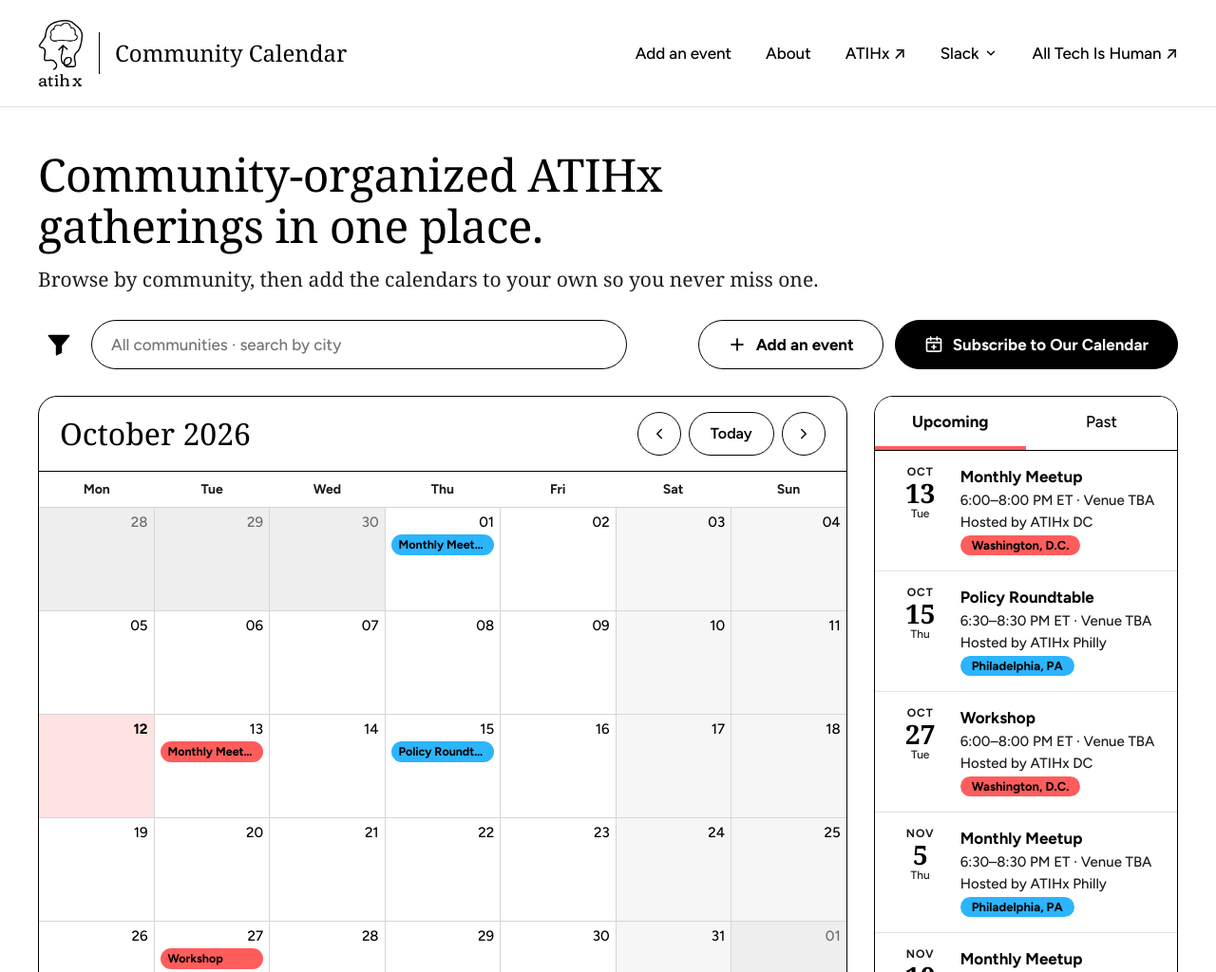
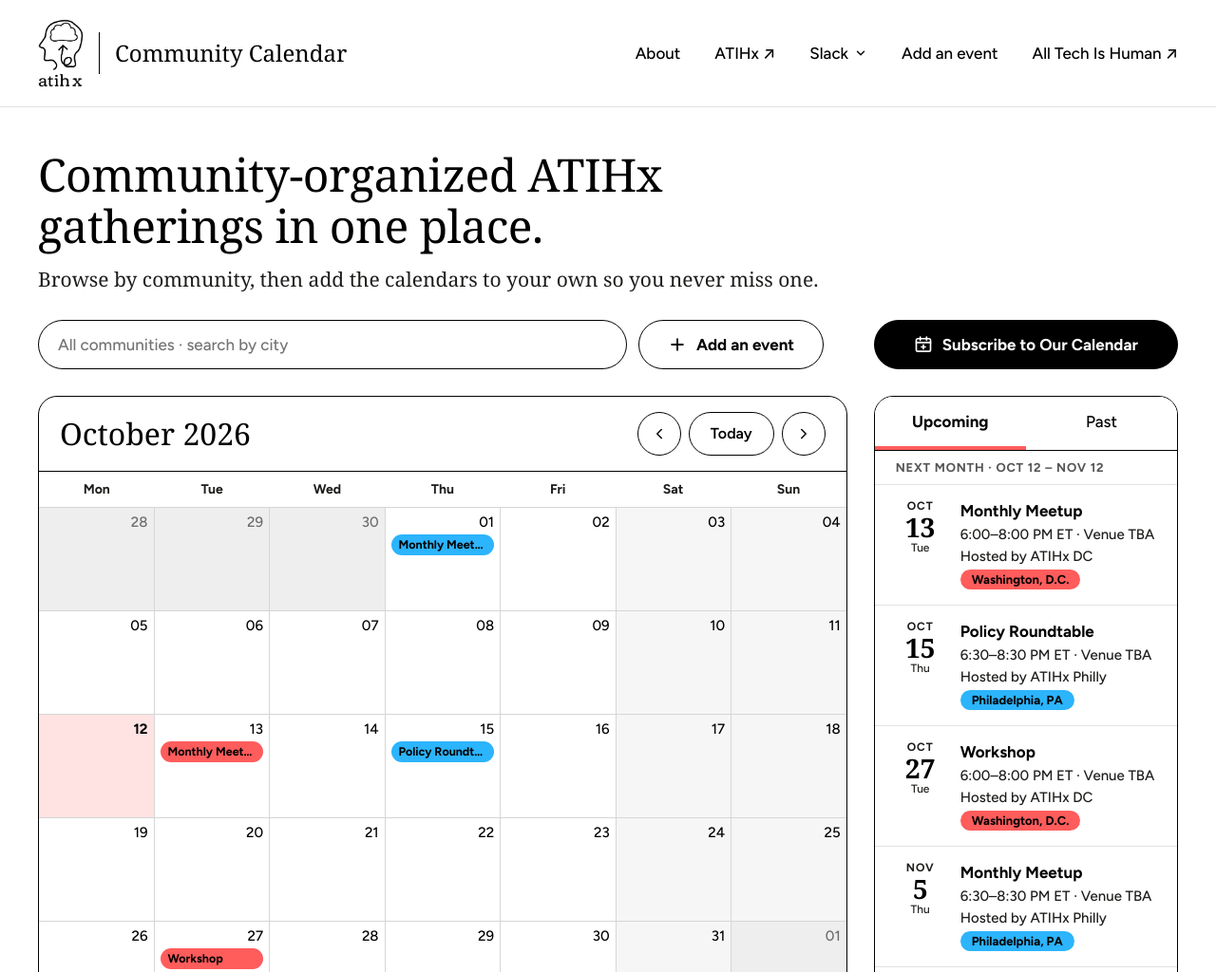
Before and after one commit to ChadL22/atihx-community-calendar, a plain HTML site: page index.html in a window 1280 px wide. Shown: the top 1024 px of the page at 95% size. Drawn offline with Linux system fonts and the light colour scheme; a web font is replaced by a local one.

Commit message:
Align toolbar, limit event list ranges, reorder menu

```diff
--- a/css/styles.css
+++ b/css/styles.css
@@ -91,6 +91,7 @@
 .brand-name { font-family: var(--serif); font-size: 24px; line-height: 1.1; }
 
 .nav { display: flex; flex-wrap: wrap; align-items: center; gap: 10px 36px; font-size: 17px; }
+.nav a[aria-current="page"],
 .nav a:hover, .dropdown-toggle:hover {
   text-decoration: underline; text-underline-offset: 6px; text-decoration-thickness: 2px;
 }
@@ -120,13 +121,13 @@
 .lead { margin: 0; font-family: var(--serif); font-size: 21px; line-height: 1.45; color: var(--ink); }
 
 /* ---------- Toolbar: filter + subscribe ---------- */
-.toolbar { display: flex; flex-wrap: wrap; align-items: center; gap: 12px; }
-.toolbar-actions { display: flex; flex-wrap: wrap; gap: 12px; margin-left: auto; }
-.filter { display: flex; align-items: center; gap: 12px; flex: 1 1 380px; max-width: 620px; min-width: 0; }
-.filter-icon {
-  display: inline-flex; align-items: center; justify-content: center;
-  width: 44px; height: 44px; flex: none; cursor: pointer;
-}
+.toolbar { display: flex; flex-wrap: wrap; align-items: center; gap: 12px 28px; }
+/* Same flex values and gap as .calendar-layout, so the toolbar lines up with
+   the calendar (left) and the event list (right). */
+.toolbar-main { flex: 999 1 560px; min-width: 0; display: flex; flex-wrap: wrap; align-items: center; gap: 12px; }
+.toolbar-side { flex: 1 1 320px; min-width: 0; display: flex; }
+.toolbar-side .btn { width: 100%; }
+.filter { display: flex; align-items: center; flex: 1 1 320px; max-width: 620px; min-width: 0; }
 .filter-box { position: relative; flex: 1; min-width: 0; }
 .field {
   display: flex; flex-wrap: wrap; align-items: center; gap: 8px;
@@ -247,6 +248,17 @@
   color: var(--black); font-size: 13px; font-weight: 700;
 }
 .list-empty { padding: 32px 22px; text-align: center; font-size: 16px; color: var(--ink); }
+.list-range { margin: 0; padding: 10px 22px; border-bottom: 1px solid var(--line-soft); font-size: 13px; font-weight: 700; letter-spacing: 0.06em; text-transform: uppercase; color: #555; }
+#event-list.is-scrollable {
+  overflow-y: auto; overscroll-behavior: contain;
+  /* soft shadows that appear when there is more to scroll */
+  background:
+    linear-gradient(#fff 30%, rgba(255,255,255,0)) top / 100% 40px no-repeat local,
+    linear-gradient(rgba(255,255,255,0), #fff 70%) bottom / 100% 40px no-repeat local,
+    radial-gradient(farthest-side at 50% 0, rgba(0,0,0,0.14), transparent) top / 100% 12px no-repeat scroll,
+    radial-gradient(farthest-side at 50% 100%, rgba(0,0,0,0.14), transparent) bottom / 100% 12px no-repeat scroll;
+}
+#event-list:focus-visible { outline-offset: -3px; }
 .events-foot { padding: 16px 22px; border-top: var(--border); font-size: 15px; color: var(--ink); }
 
 /* ---------- Submit page ---------- */
@@ -330,9 +342,8 @@
 
 /* ---------- Small screens ---------- */
 @media (max-width: 760px) {
-  .toolbar-actions { margin-left: 0; width: 100%; }
-  .toolbar-actions .btn { flex: 1 1 200px; }
   .filter { max-width: none; flex-basis: 100%; }
+  .toolbar-main .btn { width: 100%; }
 }
 @media (max-width: 640px) {
   .wrap { padding-left: 16px; padding-right: 16px; }
--- a/index.html
+++ b/index.html
@@ -21,7 +21,6 @@
       <span class="brand-name">Community Calendar</span>
     </a>
     <nav class="nav" aria-label="Main">
-      <a href="submit.html">Add an event</a>
       <a href="#about">About</a>
       <a href="https://alltechishuman.org/atihx">ATIHx ↗</a>
       <div class="dropdown">
@@ -34,6 +33,7 @@
           <a href="https://all-tech-is-human.slack.com/">Sign into ATIH's Slack</a>
         </div>
       </div>
+      <a href="submit.html">Add an event</a>
       <a href="https://alltechishuman.org/">All Tech Is Human ↗</a>
     </nav>
   </div>
@@ -47,11 +47,9 @@
   </section>
 
   <div class="toolbar">
+    <div class="toolbar-main">
       <div class="filter" id="filter">
-      <label for="community-search" class="filter-icon" title="Filter by community">
-        <span class="sr-only">Filter by community</span>
-        <svg width="28" height="28" viewBox="0 0 24 24" fill="currentColor" stroke="currentColor" stroke-width="1.5" stroke-linejoin="round" aria-hidden="true"><path d="M3 4h18l-7 8.5V19l-4 2v-8.5L3 4z"/></svg>
-      </label>
+        <label for="community-search" class="sr-only">Filter by community</label>
         <div class="filter-box">
           <div class="field">
             <span id="tags" class="tags"></span>
@@ -64,11 +62,12 @@
           </div>
         </div>
       </div>
-    <div class="toolbar-actions">
       <a class="btn btn-outline" href="submit.html">
         <svg width="20" height="20" viewBox="0 0 24 24" fill="none" stroke="currentColor" stroke-width="2.2" stroke-linecap="round" aria-hidden="true"><path d="M12 5v14M5 12h14"/></svg>
         Add an event
       </a>
+    </div>
+    <div class="toolbar-side">
       <button type="button" class="btn btn-dark" id="subscribe-toggle" aria-expanded="false" aria-controls="subscribe-panel">
         <svg width="20" height="20" viewBox="0 0 24 24" fill="none" stroke="currentColor" stroke-width="2" stroke-linecap="round" stroke-linejoin="round" aria-hidden="true"><rect x="3" y="4.5" width="18" height="16" rx="2"/><path d="M8 2.5v4M16 2.5v4M3 9.5h18M12 12.5v5M9.5 15h5"/></svg>
         Subscribe to Our Calendar
@@ -115,7 +114,8 @@
         <button type="button" role="tab" id="tab-upcoming" aria-selected="true" aria-controls="event-list">Upcoming</button>
         <button type="button" role="tab" id="tab-past" aria-selected="false" aria-controls="event-list">Past</button>
       </div>
-      <div id="event-list" role="tabpanel"></div>
+      <p class="list-range" id="list-range"></p>
+      <div id="event-list" role="tabpanel" tabindex="0" aria-labelledby="list-range"></div>
       <div class="events-foot">Hosting a gathering? <a class="ulink strong" href="submit.html">Add it to the calendar</a></div>
     </aside>
   </div>
--- a/js/app.js
+++ b/js/app.js
@@ -34,7 +34,8 @@
   var MON = ['JAN', 'FEB', 'MAR', 'APR', 'MAY', 'JUN', 'JUL', 'AUG', 'SEP', 'OCT', 'NOV', 'DEC'];
   var DOW = ['Sun', 'Mon', 'Tue', 'Wed', 'Thu', 'Fri', 'Sat'];
   var TZ_ABBR = { 'America/New_York': 'ET', 'America/Chicago': 'CT', 'America/Denver': 'MT', 'America/Los_Angeles': 'PT' };
-  var PAGE_SIZE = 6;
+  var VISIBLE_EVENTS = 5;   // the list shows this many, then scrolls
+  var PAST_DAYS = 60;       // "Past" covers the last 60 days
 
   var $ = function (id) { return document.getElementById(id); };
   var pad = function (n) { return String(n).padStart(2, '0'); };
@@ -47,6 +48,14 @@
   var now = new Date();
   var TODAY = now.getFullYear() + '-' + pad(now.getMonth() + 1) + '-' + pad(now.getDate());
   var TODAY_INDEX = now.getFullYear() * 12 + now.getMonth();
+  var isoOf = function (d) { return d.getFullYear() + '-' + pad(d.getMonth() + 1) + '-' + pad(d.getDate()); };
+  // "Upcoming" runs from today to the same date next month (Jan 31 -> Feb 28).
+  var UPCOMING_END = (function () {
+    var lastDay = new Date(now.getFullYear(), now.getMonth() + 2, 0).getDate();
+    return isoOf(new Date(now.getFullYear(), now.getMonth() + 1, Math.min(now.getDate(), lastDay)));
+  })();
+  var PAST_START = isoOf(new Date(now.getFullYear(), now.getMonth(), now.getDate() - PAST_DAYS));
+  var shortDate = function (iso) { return MON[Number(iso.slice(5, 7)) - 1].charAt(0) + MON[Number(iso.slice(5, 7)) - 1].slice(1).toLowerCase() + ' ' + Number(iso.slice(8, 10)); };
 
   // Months you can page through: every month with events, plus the current month.
   var monthIndex = function (iso) { return Number(iso.slice(0, 4)) * 12 + Number(iso.slice(5, 7)) - 1; };
@@ -63,7 +72,6 @@
     open: false,
     active: 0,             // highlighted suggestion
     tab: 'upcoming',
-    limit: PAGE_SIZE,
     month: TODAY_INDEX,
     subscribeOpen: false
   };
@@ -139,19 +147,29 @@
   /* ---------- upcoming / past list ---------- */
   function renderList() {
     var evs = visibleEvents();
-    var upcoming = evs.filter(function (e) { return e.start.slice(0, 10) >= TODAY; });
-    var past = evs.filter(function (e) { return e.start.slice(0, 10) < TODAY; }).reverse();
+    var upcoming = evs.filter(function (e) { var d = e.start.slice(0, 10); return d >= TODAY && d <= UPCOMING_END; });
+    var past = evs.filter(function (e) { var d = e.start.slice(0, 10); return d < TODAY && d >= PAST_START; }).reverse();
     var list = state.tab === 'upcoming' ? upcoming : past;
+    var box = $('event-list');
+
+    $('list-range').textContent = state.tab === 'upcoming'
+      ? 'Next month · ' + shortDate(TODAY) + ' – ' + shortDate(UPCOMING_END)
+      : 'Last 60 days · ' + shortDate(PAST_START) + ' – ' + shortDate(TODAY);
+    box.scrollTop = 0;
+    box.classList.remove('is-scrollable');
+    box.style.maxHeight = '';
 
     $('tab-upcoming').setAttribute('aria-selected', String(state.tab === 'upcoming'));
     $('tab-past').setAttribute('aria-selected', String(state.tab === 'past'));
 
     if (!list.length) {
       var scope = state.selected.length ? ' for ' + state.selected.map(function (id) { return BY_ID[id].short; }).join(' or ') : '';
-      $('event-list').innerHTML = '<div class="list-empty">No ' + state.tab + ' events' + scope + ' yet.</div>';
+      box.innerHTML = '<div class="list-empty">' + (state.tab === 'upcoming'
+        ? 'No events' + scope + ' in the next month yet.'
+        : 'No events' + scope + ' in the last 60 days.') + '</div>';
       return;
     }
-    var html = list.slice(0, state.limit).map(function (e) {
+    var html = list.map(function (e) {
       var c = BY_ID[e.community];
       var d = new Date(Number(e.start.slice(0, 4)), Number(e.start.slice(5, 7)) - 1, Number(e.start.slice(8, 10)));
       var title = e.url
@@ -166,11 +184,23 @@
         '<div><span class="badge" style="background:' + esc(c.color) + '">' + esc(c.name) + '</span></div>' +
         '</div></article>';
     }).join('');
-    if (list.length > state.limit) {
-      html += '<div class="list-empty"><button type="button" class="btn btn-outline btn-small" id="show-more">Show more</button></div>';
-    }
-    $('event-list').innerHTML = html;
+    box.innerHTML = html;
+    fitList();
   }
+
+  // Show the first few events, then let the list scroll.
+  function fitList() {
+    var box = $('event-list');
+    var items = box.querySelectorAll('.event');
+    box.classList.remove('is-scrollable');
+    box.style.maxHeight = '';
+    if (items.length <= VISIBLE_EVENTS) return;
+    var last = items[VISIBLE_EVENTS - 1];
+    box.style.maxHeight = (last.offsetTop - box.offsetTop + last.offsetHeight) + 'px';
+    box.classList.add('is-scrollable');
+  }
+  var resizeTimer;
+  window.addEventListener('resize', function () { clearTimeout(resizeTimer); resizeTimer = setTimeout(fitList, 150); });
 
   /* ---------- community filter ---------- */
   function suggestions() {
@@ -217,7 +247,6 @@
 
   function setSelected(ids) {
     state.selected = ids;
-    state.limit = PAGE_SIZE;
     renderAll();
   }
 
@@ -334,11 +363,8 @@
   $('next-month').addEventListener('click', function () { if (state.month < MAX_INDEX) { state.month++; renderCalendar(); } });
   $('today').addEventListener('click', function () { state.month = TODAY_INDEX; renderCalendar(); });
 
-  $('tab-upcoming').addEventListener('click', function () { state.tab = 'upcoming'; state.limit = PAGE_SIZE; renderList(); });
-  $('tab-past').addEventListener('click', function () { state.tab = 'past'; state.limit = PAGE_SIZE; renderList(); });
-  $('event-list').addEventListener('click', function (e) {
-    if (e.target.id === 'show-more') { state.limit += PAGE_SIZE; renderList(); }
-  });
+  $('tab-upcoming').addEventListener('click', function () { state.tab = 'upcoming'; renderList(); });
+  $('tab-past').addEventListener('click', function () { state.tab = 'past'; renderList(); });
 
   $('subscribe-toggle').addEventListener('click', function () { state.subscribeOpen = !state.subscribeOpen; renderSubscribe(); });
   $('subscribe-close').addEventListener('click', function () { state.subscribeOpen = false; renderSubscribe(); $('subscribe-toggle').focus(); });
```
Also changed, not shown: submit.html (+1 -1 lines). Lines whose indentation alone changed are shown as unchanged.
